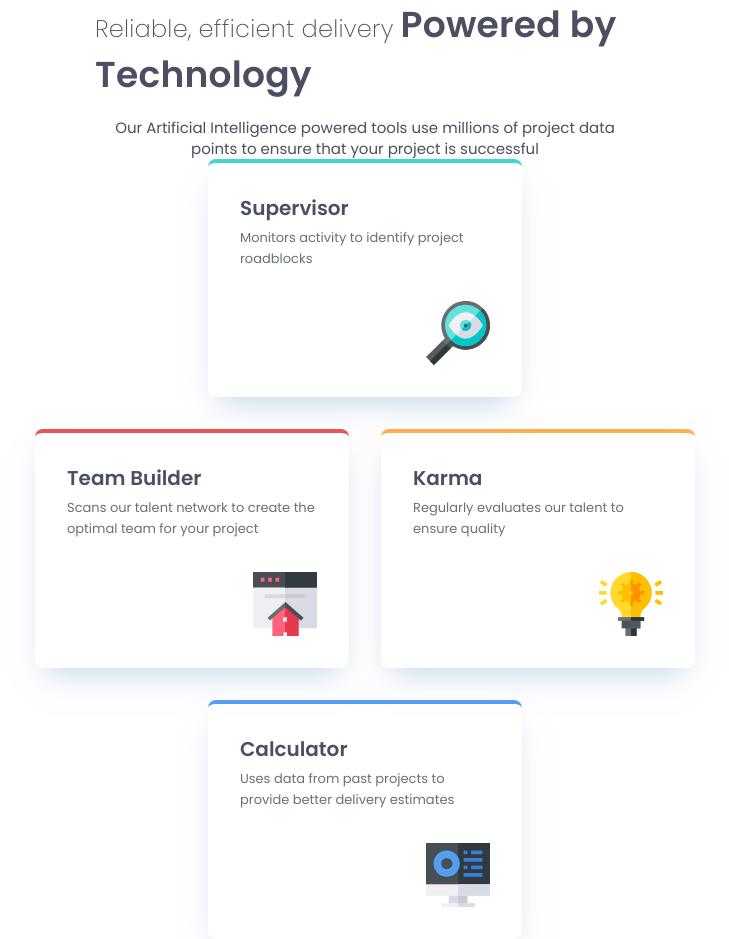
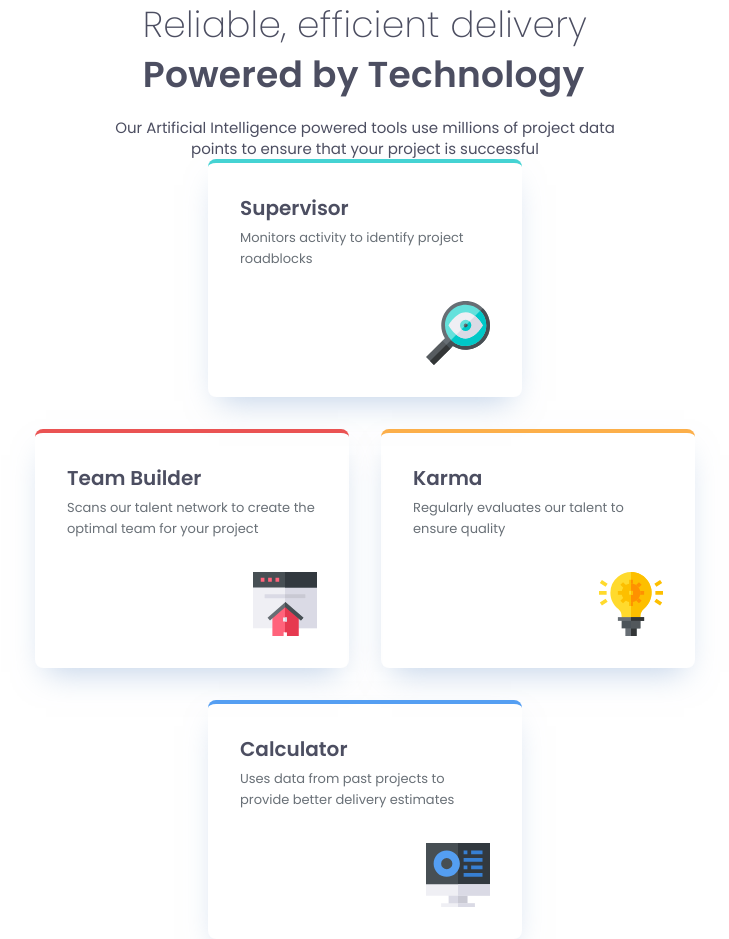
Before and after one commit to ER1994/4card-feature-section, a plain HTML site: page index.html in a window 1280 px wide. Shown: the whole page, without its empty margins (275-1004 px from the left). Drawn offline with nearby package versions, Linux system fonts and the light colour scheme.

Commit message:
Correct header

```diff
--- a/index.html
+++ b/index.html
@@ -1,5 +1,5 @@
 <!DOCTYPE html>
-<html lang="en" xmlns="http://www.w3.org/1999/html">
+<html lang="en" xmlns="http://www.w3.org/1999/html" xmlns="http://www.w3.org/1999/html">
 <head>
     <meta charset="UTF-8">
     <meta name="viewport" content="width=device-width, initial-scale=1.0">
@@ -17,7 +17,7 @@
 </head>
 <body>
 <header>
-    <h1>Reliable, efficient delivery
+    <h1>Reliable, efficient delivery<br>
         <span class="bolder-header">Powered by Technology</span>
     </h1>
     <p>
--- a/styles.css
+++ b/styles.css
@@ -148,7 +148,7 @@ main {
         width: 540px;
     }
 
-    .lighter-header {
+    h1 {
         font: var(--text-preset2-big);
         letter-spacing: var(--spacing-025);
     }
```
